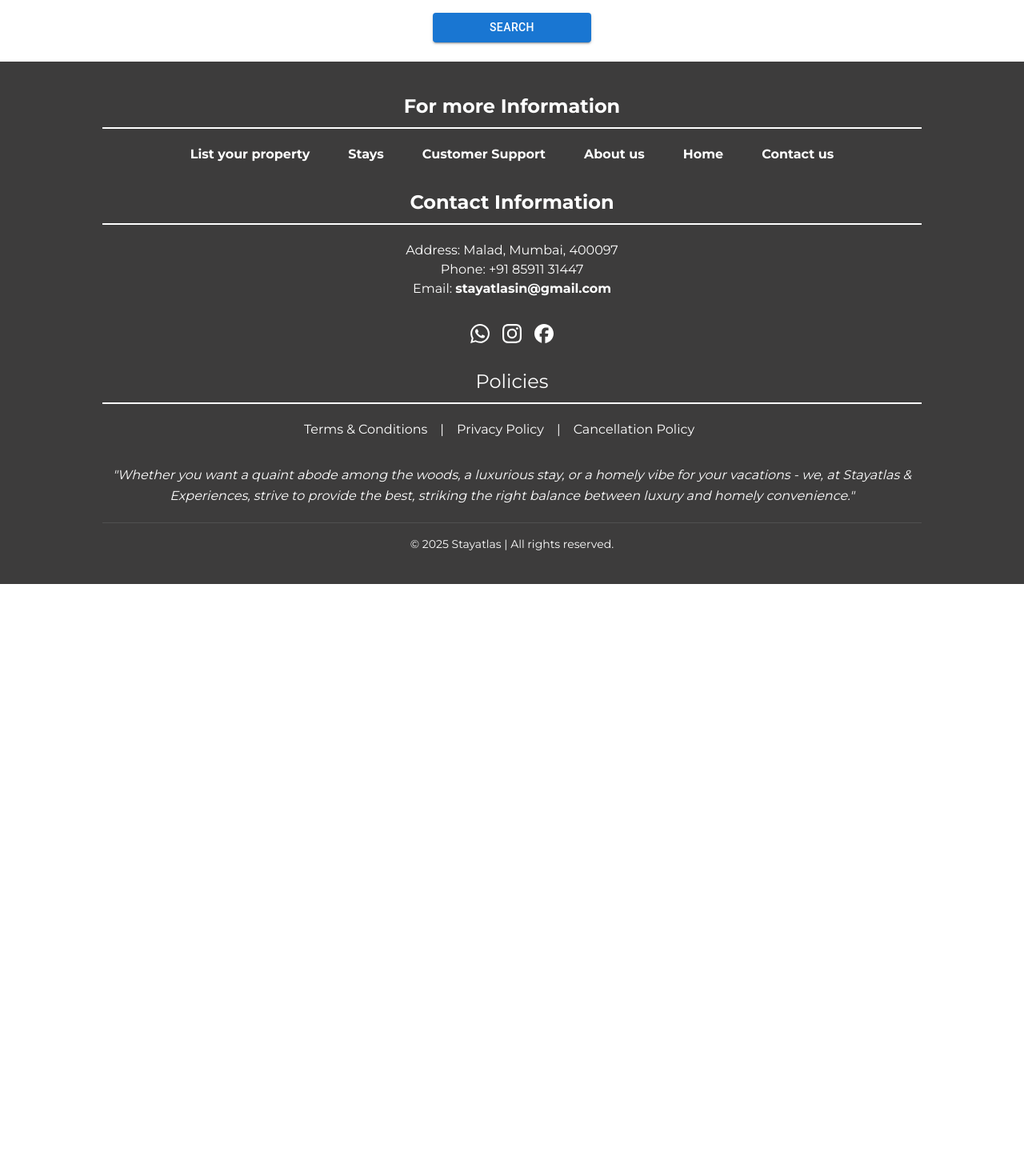
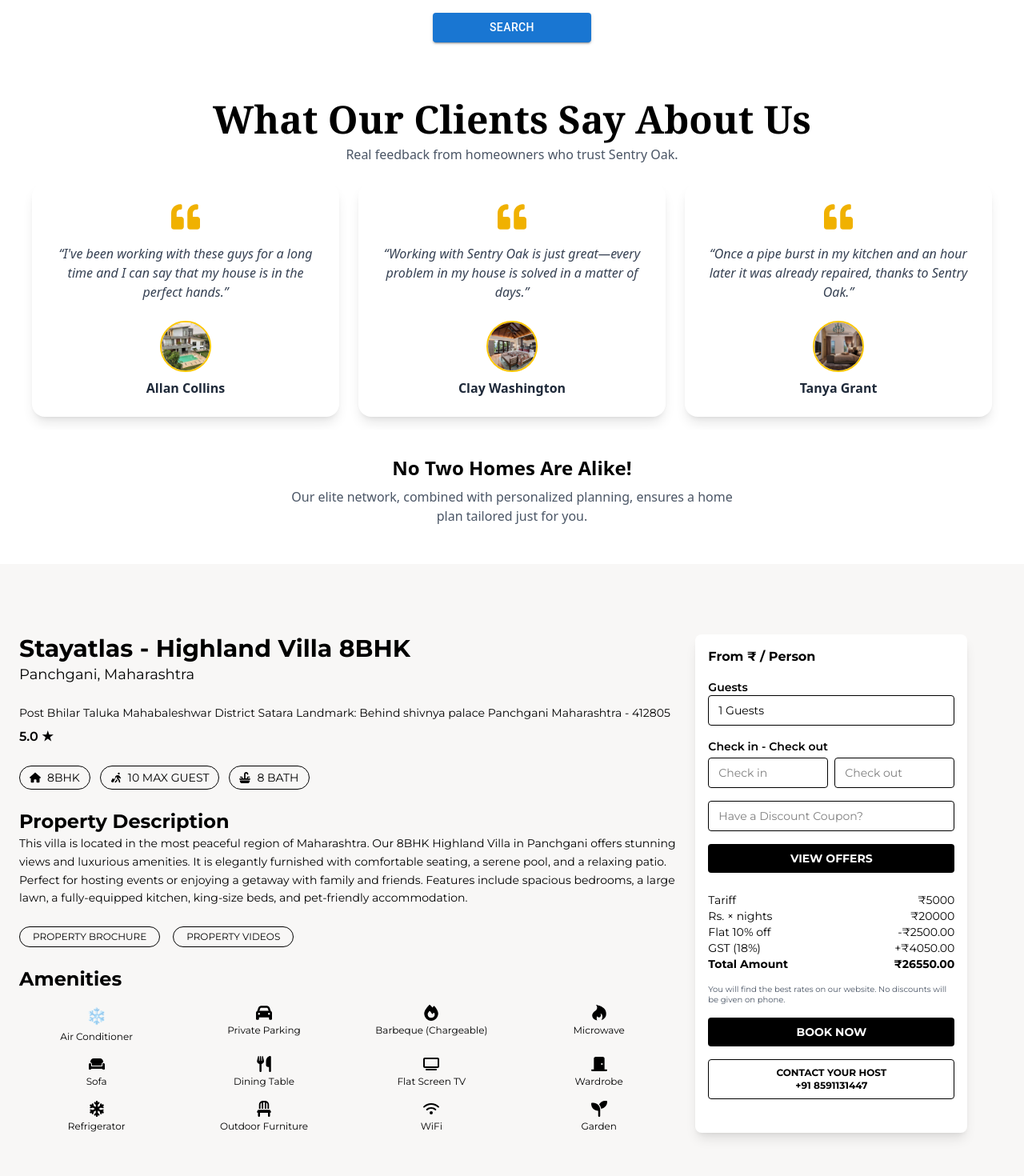
Before and after one commit to Abhishek10-0/stayatlas, a React (Vite) app: page / in a window 1280 px wide. Shown: the part 720-2190 px from the top of the page at 80% size. Before the commit the page ends 1450 px from the top, so only its background shows below. Built offline with nearby package versions, Linux system fonts and the light colour scheme.

Commit message:
fixed footer and slideshow

```diff
--- a/src/components/footer.jsx
+++ b/src/components/footer.jsx
@@ -9,7 +9,7 @@
 
 const Footer = () => {
     return (
-      <footer className="bg-[#3d3c3c] text-white py-10 text-center w-full font-custom">
+      <footer className="bg-[#0e3226] text-white py-10 text-center w-full font-custom">
         <div className="container mx-auto w-[80%]">
             <h3 className="text-2xl mb-5 pb-2.5 border-b-2 border-white font-bold">
                 For more Information
--- a/src/pages/Home.jsx
+++ b/src/pages/Home.jsx
@@ -1,6 +1,8 @@
 import React from 'react'
 import Slideshow from '../components/Slideshow'
 import Form from '../components/searchBar'
+import Testimonials from '../components/Testimonials'
+import VillaDetail from '../components/VilaDetail'
 const Home = () => {
   return (
     <>
@@ -13,6 +15,12 @@
       <Form></Form>
      </div>
 
+     <div>
+      <Testimonials></Testimonials>
+     </div>
+
+     <div><VillaDetail></VillaDetail></div>
+
 
     </>
   )
```
